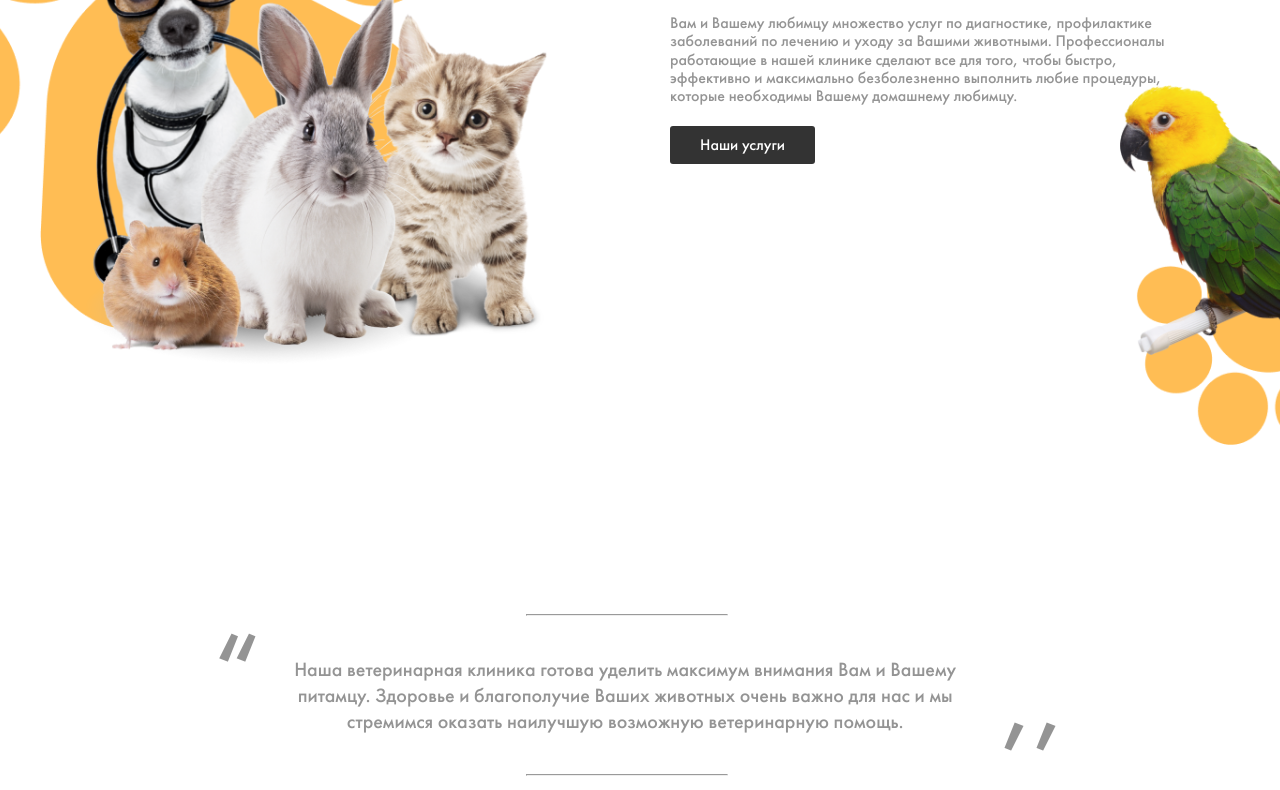
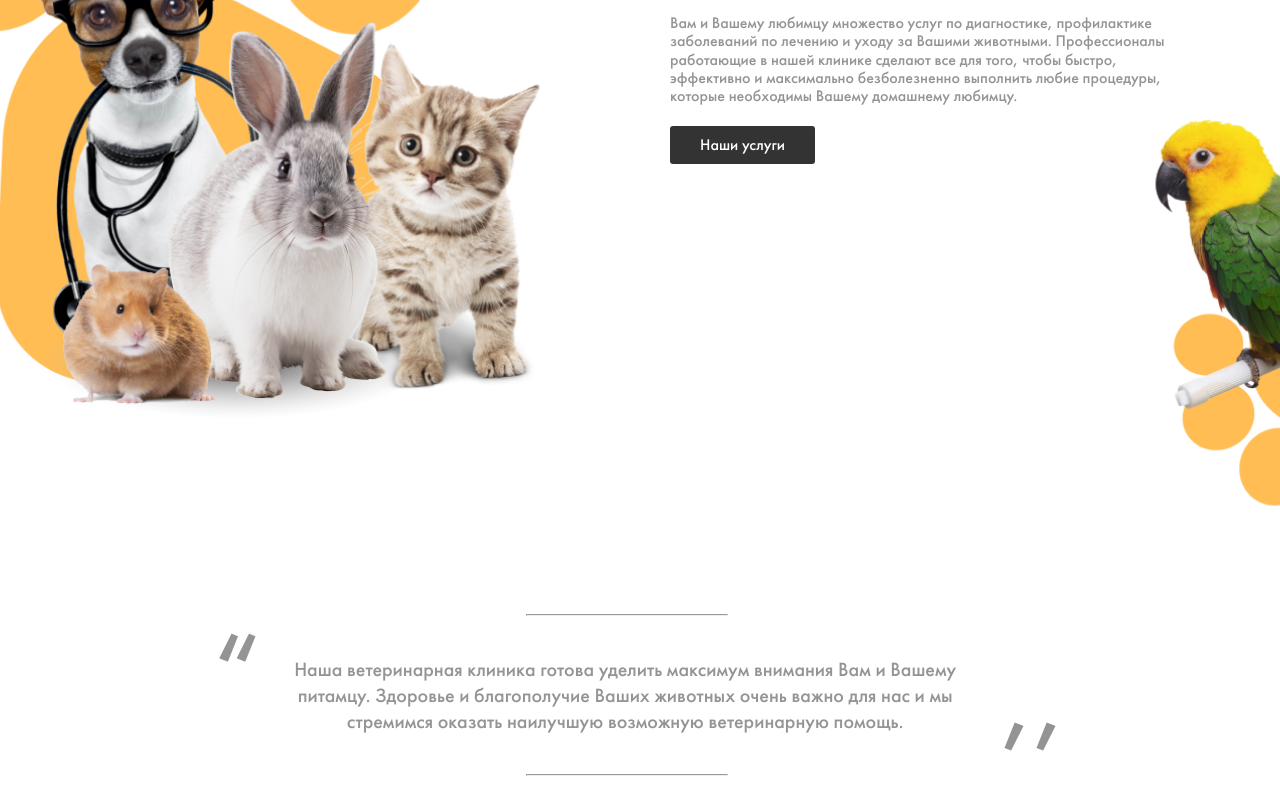
Before and after one commit to Mominjon/KBM_Web_clinic, a plain HTML site: page index.html in a window 1280 px wide. Shown: the part 494-1284 px from the top of the page. Drawn offline with nearby package versions, Linux system fonts and the light colour scheme; files whose address does not match are found by name.

Commit message:
Update main.css

```diff
--- a/css/main.css
+++ b/css/main.css
@@ -10,7 +10,7 @@ html {
   background-image: url(../img/intro-bg.png);
   background-position: top center;
   background-repeat: no-repeat;
-  background-size: 1350px;
+  background-size: 1450px;
   padding-top: 90px;
 }
 
```
